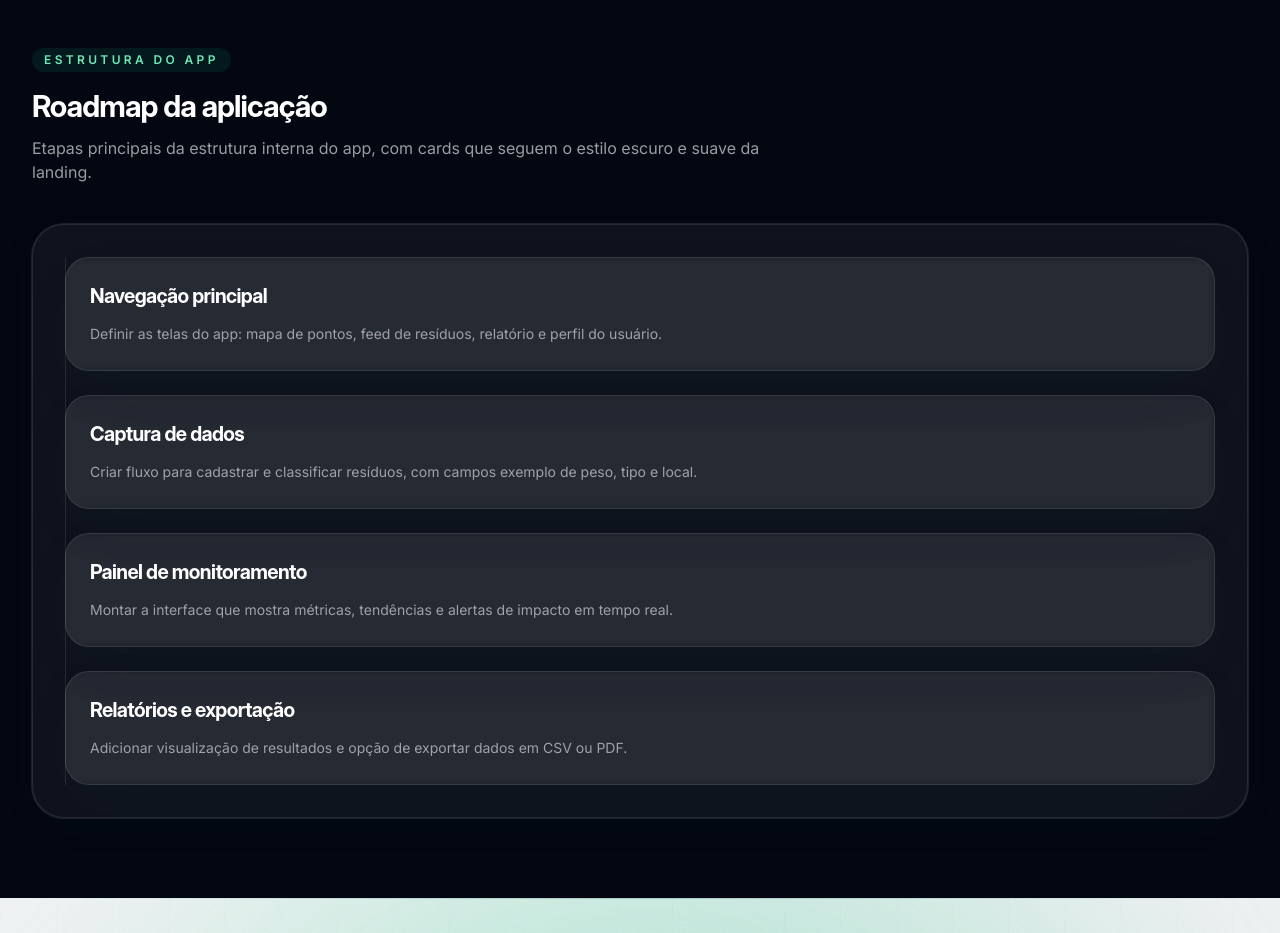
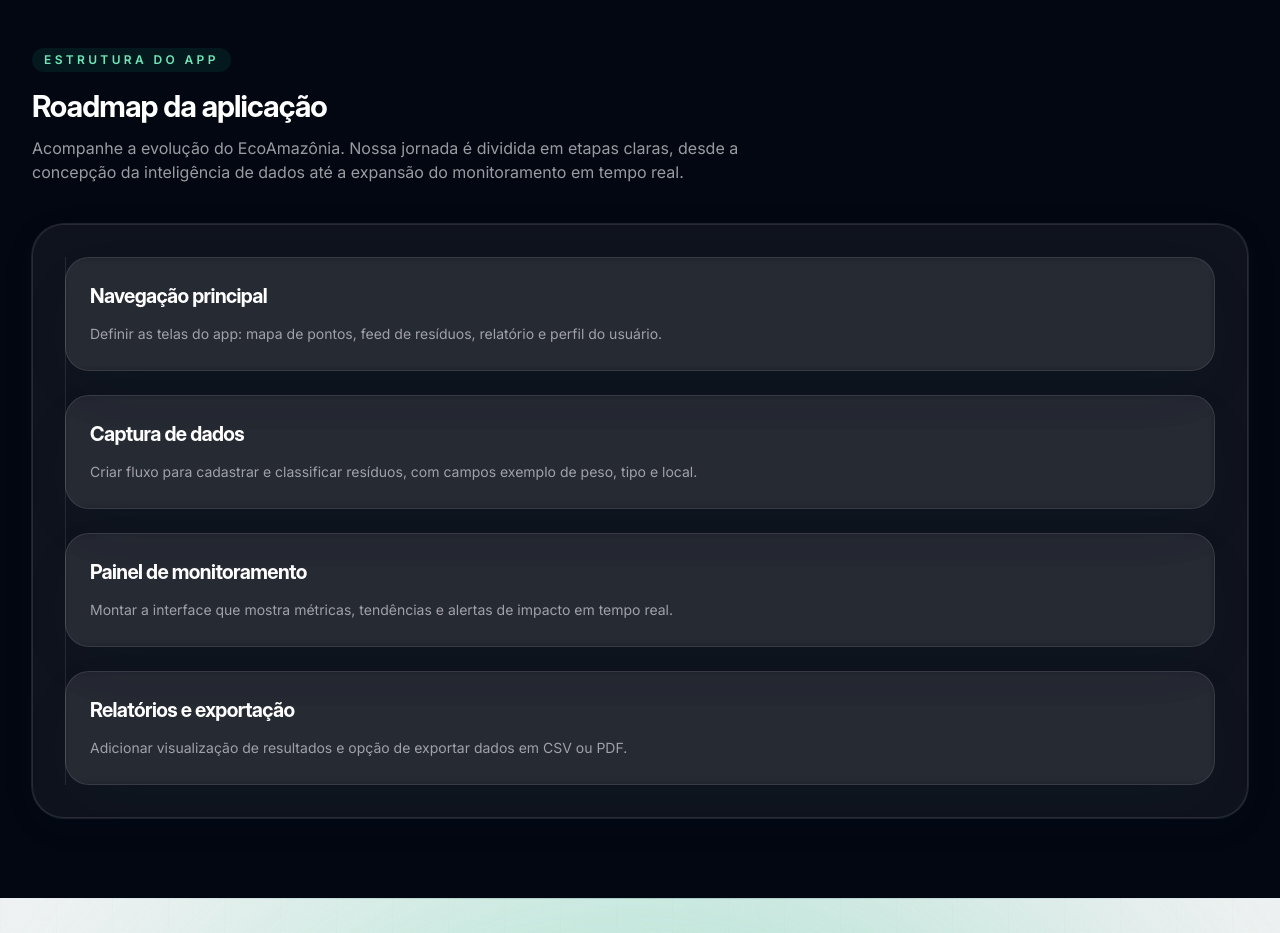
Before and after one commit to Eduardo-Aragao/landign-page-eco-amazonia, a React (Vite) app: page / in a window 1280 px wide. Shown: the part 4940-5873 px from the top of the page. Built offline with nearby package versions, Linux system fonts and the light colour scheme.

Commit message:
docs:  atualiza a descrição da roadmap

```diff
--- a/src/components/sections/Roadmap.tsx
+++ b/src/components/sections/Roadmap.tsx
@@ -35,7 +35,7 @@
           </span>
           <h2 className="mt-4 text-3xl font-bold text-white">Roadmap da aplicação</h2>
           <p className="mt-3 text-white/60">
-            Etapas principais da estrutura interna do app, com cards que seguem o estilo escuro e suave da landing.
+            Acompanhe a evolução do EcoAmazônia. Nossa jornada é dividida em etapas claras, desde a concepção da inteligência de dados até a expansão do monitoramento em tempo real.
           </p>
         </div>
 
```
